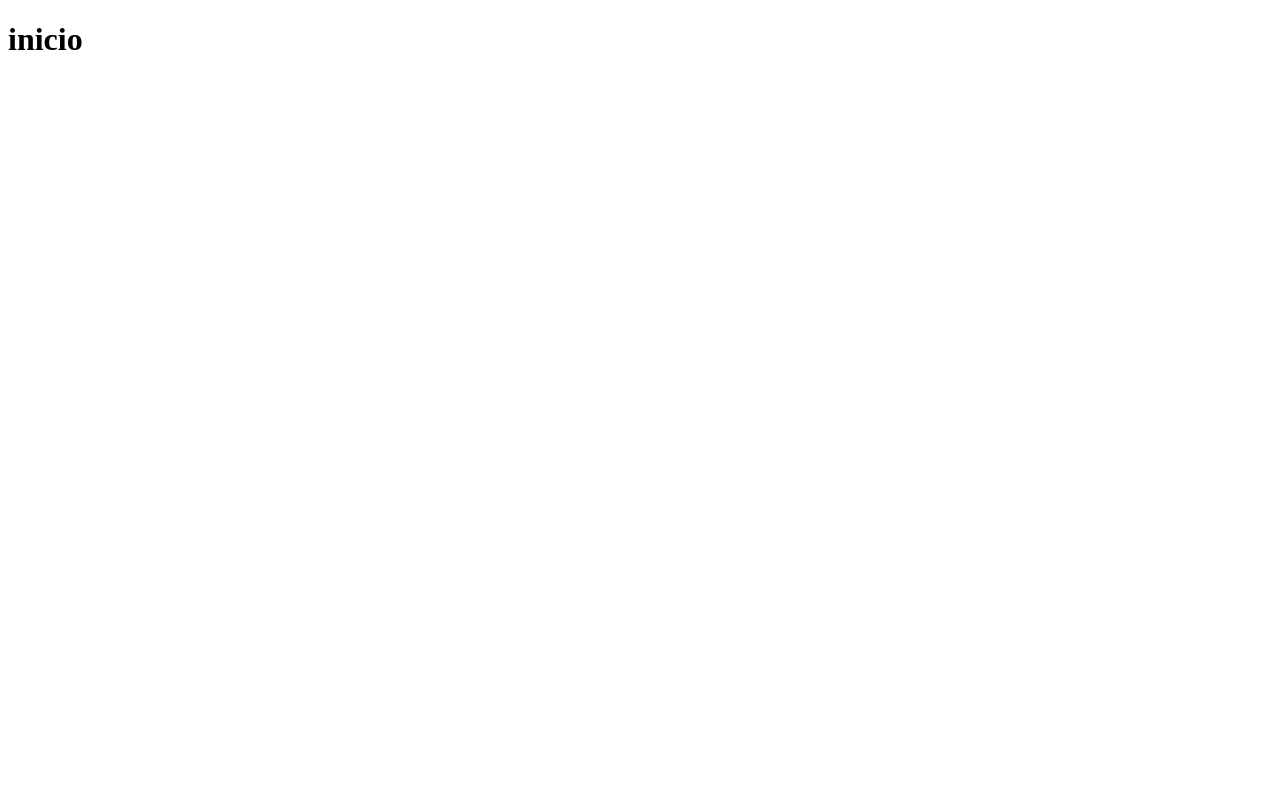
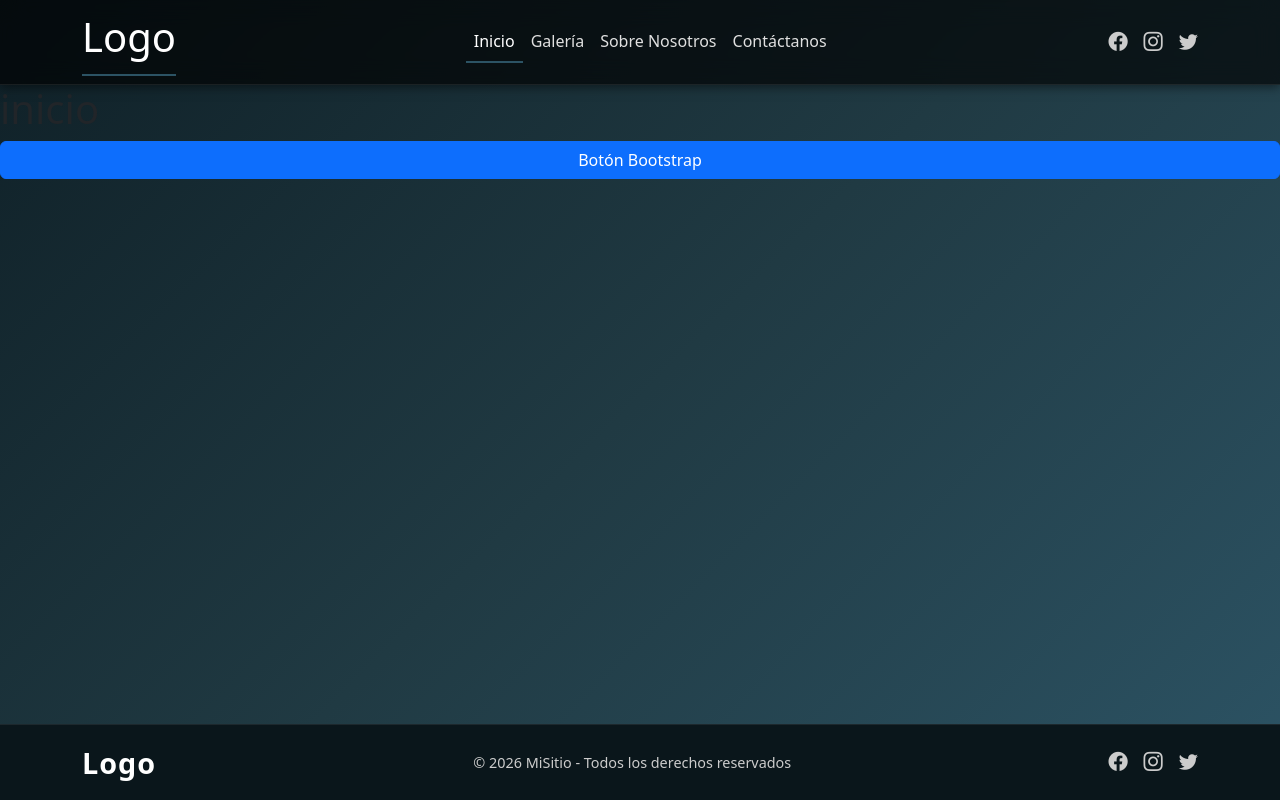
Before and after one commit to Alejandrox23/Vue, a Vue app: page / in a window 1280 px wide. Built offline with nearby package versions, Linux system fonts and the light colour scheme.

Commit message:
Se Creo el navabr y el footer

```diff
--- a/package.json
+++ b/package.json
@@ -9,6 +9,8 @@
     "preview": "vite preview"
   },
   "dependencies": {
+    "bootstrap": "^5.3.8",
+    "bootstrap-icons": "^1.13.1",
     "vue": "^3.5.32",
     "vue-router": "^5.0.4"
   },
--- a/src/App.vue
+++ b/src/App.vue
@@ -1,11 +1,14 @@
 <script setup>
 import { RouterView } from 'vue-router';
+import Navbar from './components/Navbar.vue'
+import Footer from './components/Footer.vue';
 </script>
 
 <template>
+<Navbar />
 
 <RouterView/>
-
+<Footer/>
 </template>
 
 <style>
--- /dev/null
+++ b/src/components/Footer.vue
@@ -0,0 +1,57 @@
+<script setup></script>
+<template>
+  <footer class="footer">
+    <div class="container d-flex flex-column flex-md-row justify-content-between align-items-center py-3">
+
+      <!-- 🔹 LOGO TEXTO -->
+      <div class="logo-text mb-2 mb-md-0">
+        Logo
+      </div>
+
+      <!-- 🔹 COPYRIGHT -->
+      <div class="copyright text-center">
+        © 2026 MiSitio - Todos los derechos reservados
+      </div>
+
+      <!-- 🔹 REDES -->
+      <div class="social-icons d-flex gap-3 mt-2 mt-md-0">
+        <a href="#"><i class="bi bi-facebook"></i></a>
+        <a href="#"><i class="bi bi-instagram"></i></a>
+        <a href="#"><i class="bi bi-twitter"></i></a>
+      </div>
+
+    </div>
+  </footer>
+</template>
+<style scoped>
+.footer {
+  background: #0a161b;
+  border-top: 1px solid rgba(255,255,255,0.08);
+  color: #fff; /* 🔥 fuerza texto blanco */
+}
+
+/* Logo estilo (como imagen pero texto) */
+.logo-text {
+  font-size: 1.8rem;
+  font-weight: bold;
+  color: #fff;
+  letter-spacing: 1px;
+}
+
+/* Texto copyright */
+.copyright {
+  color: #ccc;
+  font-size: 0.9rem;
+}
+
+/* Redes */
+.social-icons a {
+  color: #ccc;
+  font-size: 1.2rem;
+  transition: 0.3s;
+}
+
+.social-icons a:hover {
+  color: #fff;
+}
+</style>
--- /dev/null
+++ b/src/components/NavBar.vue
@@ -0,0 +1,111 @@
+<script setup></script>
+<template>
+  <nav class="navbar navbar-expand-lg navbar-dark custom-navbar">
+    <div class="container d-flex align-items-center justify-content-between">
+
+      <!-- 🔹 Logo -->
+      <router-link class="navbar-brand d-flex align-items-center" to="/">
+        <h1>Logo</h1>
+      </router-link>
+
+      <!-- 🔹 Botón responsive -->
+      <button
+        class="navbar-toggler"
+        type="button"
+        data-bs-toggle="collapse"
+        data-bs-target="#navbarNav"
+      >
+        <span class="navbar-toggler-icon"></span>
+      </button>
+
+      <!-- 🔹 Contenido -->
+      <div class="collapse navbar-collapse justify-content-between" id="navbarNav">
+
+        <!-- 🔹 Menú centrado -->
+        <ul class="navbar-nav mx-auto">
+
+          <li class="nav-item">
+            <router-link class="nav-link" to="/">Inicio</router-link>
+          </li>
+
+          <li class="nav-item">
+            <router-link class="nav-link" to="/galeria">Galería</router-link>
+          </li>
+
+          <li class="nav-item">
+            <router-link class="nav-link" to="/sobre-nosotros">Sobre Nosotros</router-link>
+          </li>
+
+          <li class="nav-item">
+            <router-link class="nav-link" to="/contactanos">Contáctanos</router-link>
+          </li>
+
+        </ul>
+
+        <!-- 🔹 Redes sociales -->
+        <div class="social-icons d-flex gap-3">
+
+          <a href="#" target="_blank">
+            <i class="bi bi-facebook"></i>
+          </a>
+
+          <a href="#" target="_blank">
+            <i class="bi bi-instagram"></i>
+          </a>
+
+          <a href="#" target="_blank">
+            <i class="bi bi-twitter"></i>
+          </a>
+
+        </div>
+
+      </div>
+    </div>
+  </nav>
+</template>
+
+<style scoped>
+
+.custom-navbar {
+  background: rgba(0, 0, 0, 0.65);
+  backdrop-filter: blur(12px);
+  border-bottom: 1px solid rgba(255, 255, 255, 0.08);
+  box-shadow: 0 2px 10px rgba(0, 0, 0, 0.5);
+}
+
+/* Logo */
+.logo {
+  height: 40px;
+  object-fit: contain;
+}
+
+/* Links */
+.nav-link {
+  color: #e0e0e0 !important;
+  transition: all 0.3s ease;
+}
+
+.nav-link:hover {
+  color: #ffffff !important;
+  text-shadow: 0 0 4px #ffffff, 0 0 8px #2c5364;
+}
+
+/* Activo */
+.router-link-exact-active {
+  color: #ffffff !important;
+  border-bottom: 2px solid #2c5364;
+}
+
+/* Redes sociales */
+.social-icons a {
+  color: #ccc;
+  font-size: 1.2rem;
+  transition: all 0.3s ease;
+}
+
+.social-icons a:hover {
+  color: #ffffff;
+  text-shadow: 0 0 6px #2c5364;
+}
+
+</style>
--- a/src/main.js
+++ b/src/main.js
@@ -3,4 +3,8 @@ import './style.css'
 import App from './App.vue'
 import router from './router'
 
+import 'bootstrap/dist/css/bootstrap.min.css'
+import 'bootstrap/dist/js/bootstrap.bundle.min.js'
+import 'bootstrap-icons/font/bootstrap-icons.css'
+
 createApp(App).use(router).mount('#app')
--- a/src/style.css
+++ b/src/style.css
@@ -0,0 +1,23 @@
+body {
+  margin: 0;
+  min-height: 100vh;
+  background: linear-gradient(
+    135deg,
+    #0f2027,
+    #203a43,
+    #2c5364
+  );
+  font-family: Arial, sans-serif;
+}
+html, body, #app {
+  height: 100%;
+}
+
+#app {
+  display: flex;
+  flex-direction: column;
+}
+
+footer {
+  margin-top: auto;
+}
--- a/src/view/Inicio.vue
+++ b/src/view/Inicio.vue
@@ -1,6 +1,9 @@
 <script setup></script>
 <template>
 <h1>inicio</h1>
+<button class="btn btn-primary">
+  Botón Bootstrap
+</button>
 </template>
 <style>
 </style>
```
Also changed, not shown: public/logo.jpg (added), 1 other file (tests, documents, lock files or other folders).
